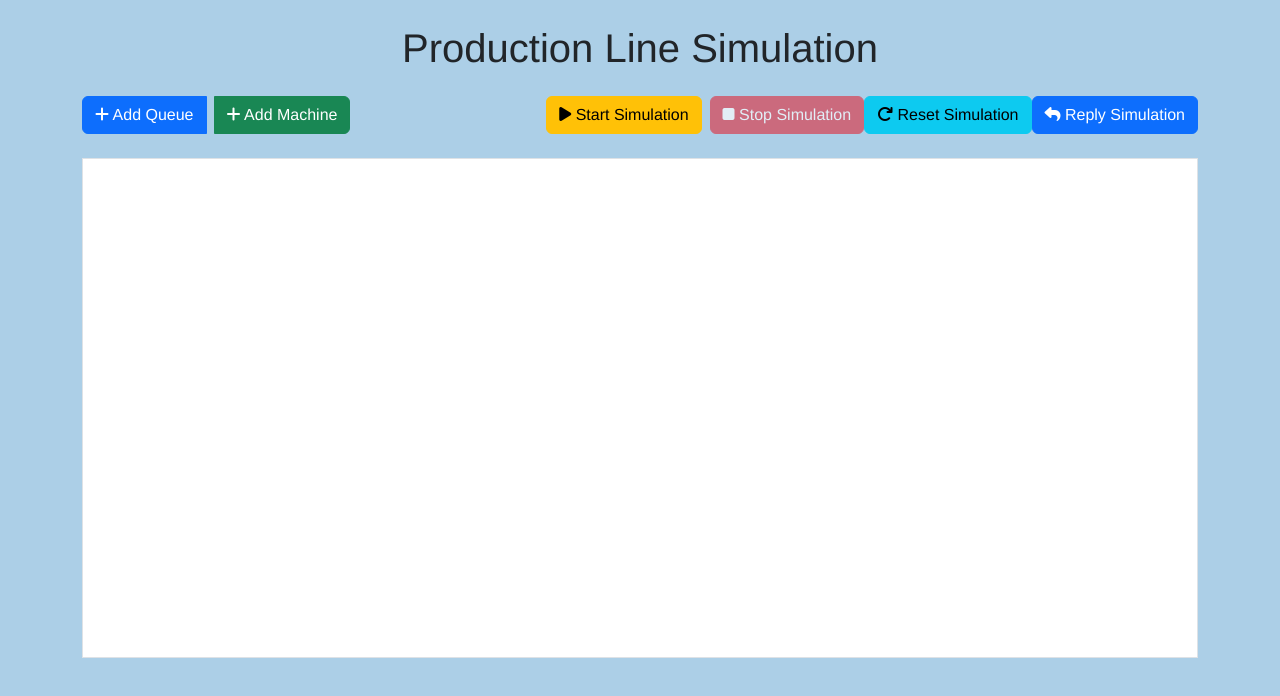
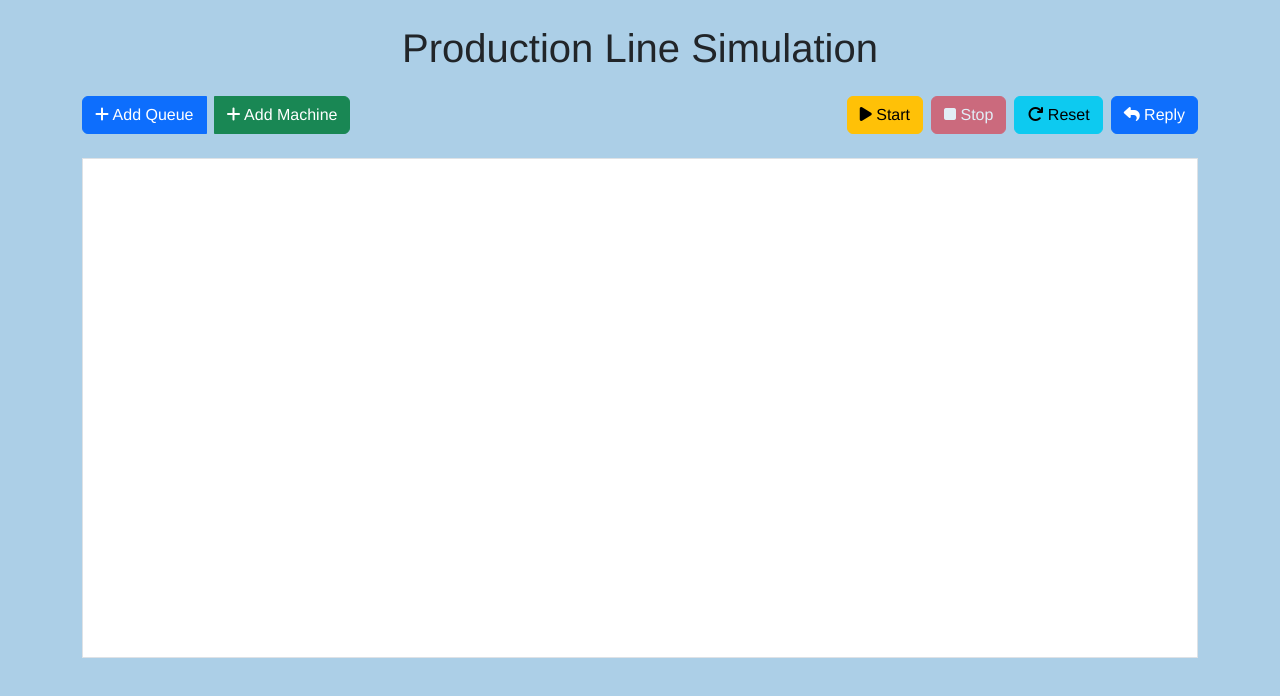
Before and after one commit to HagerMelook/ConsumerProducerSim, a Vue app in the folder front-end/: page / in a window 1280 px wide. Shown: the top 696 px of the page. Built offline with nearby package versions, Linux system fonts and the light colour scheme.

Commit message:
Update Application.vue

```diff
--- a/front-end/src/components/Application.vue
+++ b/front-end/src/components/Application.vue
@@ -7,18 +7,18 @@
         <button class="btn btn-primary me-2" @click="addQueue"><i class="fas fa-plus"></i> Add Queue</button>
         <button class="btn btn-success" @click="addMachine"><i class="fas fa-plus"></i> Add Machine</button>
       </div>
-      <div>
+      <div class="ms-2">
         <button class="btn btn-warning me-2" @click="startSimulation" :disabled="simulationRunning">
-          <i class="fas fa-play"></i> Start Simulation
+          <i class="fas fa-play"></i> Start
         </button>
-        <button class="btn btn-danger" @click="stopSimulation" :disabled="!simulationRunning">
-          <i class="fas fa-stop"></i> Stop Simulation
+        <button class="btn btn-danger me-2" @click="stopSimulation" :disabled="!simulationRunning">
+          <i class="fas fa-stop"></i> Stop
         </button>
-        <button class="btn btn-info" @click="resetSimulation">
-          <i class="fas fa-redo"></i> Reset Simulation
+        <button class="btn btn-info me-2" @click="resetSimulation">
+          <i class="fas fa-redo"></i> Reset
         </button>
         <button class="btn btn-primary" @click="replySimulation">
-          <i class="fas fa-reply"></i> Reply Simulation
+          <i class="fas fa-reply"></i> Reply
         </button>
       </div>
     </div>
```
